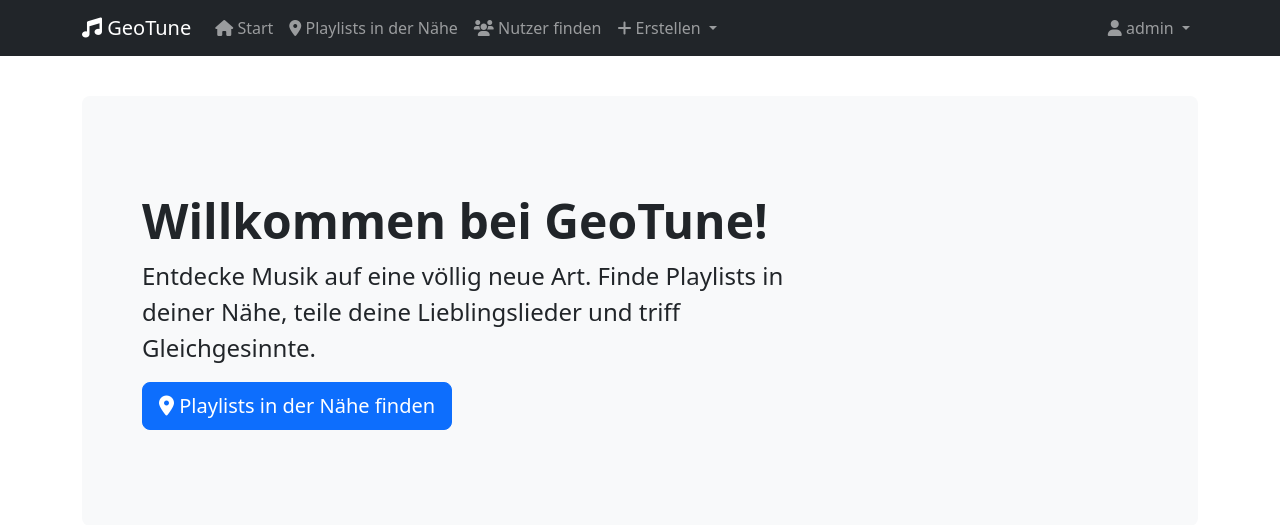
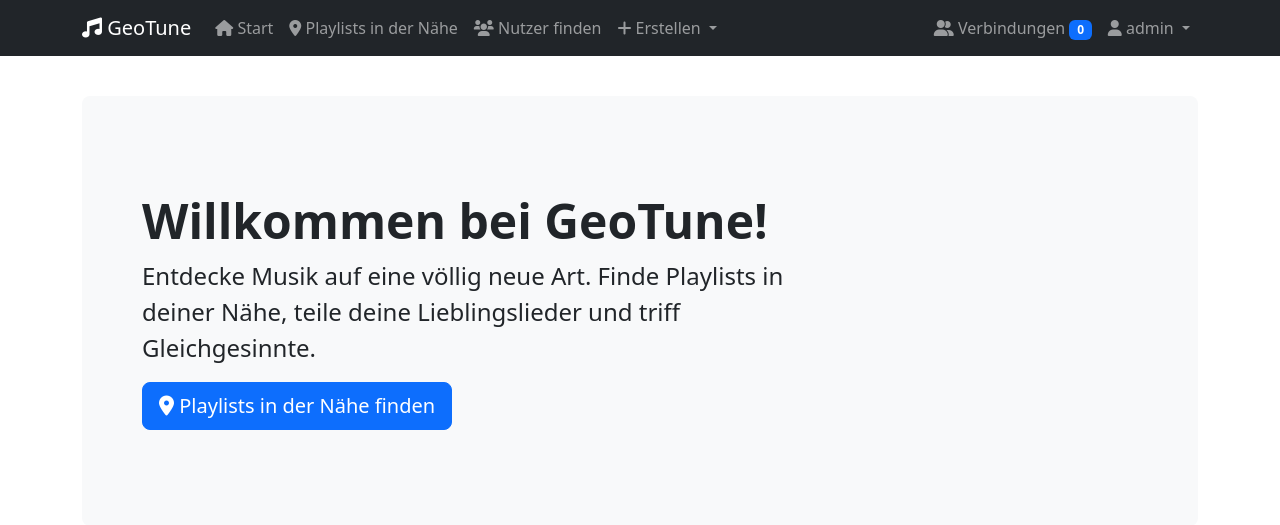
Before and after one commit to SanguarY/GeoTune, a Django app: page / in a window 1280 px wide. Shown: the top 525 px of the page. Run offline with Django 5.2, Linux system fonts and the light colour scheme; a user stored in the database is signed in; data that the repository does not hold is empty; some libraries are stand-ins or nearby versions.

Commit message:
implemented context processor

```diff
--- /dev/null
+++ b/geotune_project/geotune/context_processors.py
@@ -0,0 +1,6 @@
+def verbindungsanfragen(request):
+    """Kontext-Prozessor für Verbindungsanfragen"""
+    anzahl = 0
+    if request.user.is_authenticated:
+        anzahl = request.user.erhaltene_verbindungen.filter(status='angefragt').count()
+    return {'anzahl_verbindungsanfragen': anzahl}
--- a/geotune_project/geotune/templates/geotune/base.html
+++ b/geotune_project/geotune/templates/geotune/base.html
@@ -66,7 +66,12 @@
                 </ul>
                 <ul class="navbar-nav">
                     {% if user.is_authenticated %}
-
+                        <li class="nav-item">
+                            <a class="nav-link" href="{% url 'verbindungen' %}">
+                                <i class="fas fa-user-friends"></i> Verbindungen
+                                <span class="badge bg-primary">{{ anzahl_verbindungsanfragen }}</span>
+                            </a>
+                        </li>
                         <li class="nav-item dropdown">
                             <a class="nav-link dropdown-toggle" href="#" id="userDropdown" role="button"
                                data-bs-toggle="dropdown" aria-expanded="false">
--- a/geotune_project/geotune_project/settings.py
+++ b/geotune_project/geotune_project/settings.py
@@ -65,6 +65,7 @@ TEMPLATES = [
                 'django.template.context_processors.request',
                 'django.contrib.auth.context_processors.auth',
                 'django.contrib.messages.context_processors.messages',
+                'geotune.context_processors.verbindungsanfragen',
             ],
         },
     },
```
